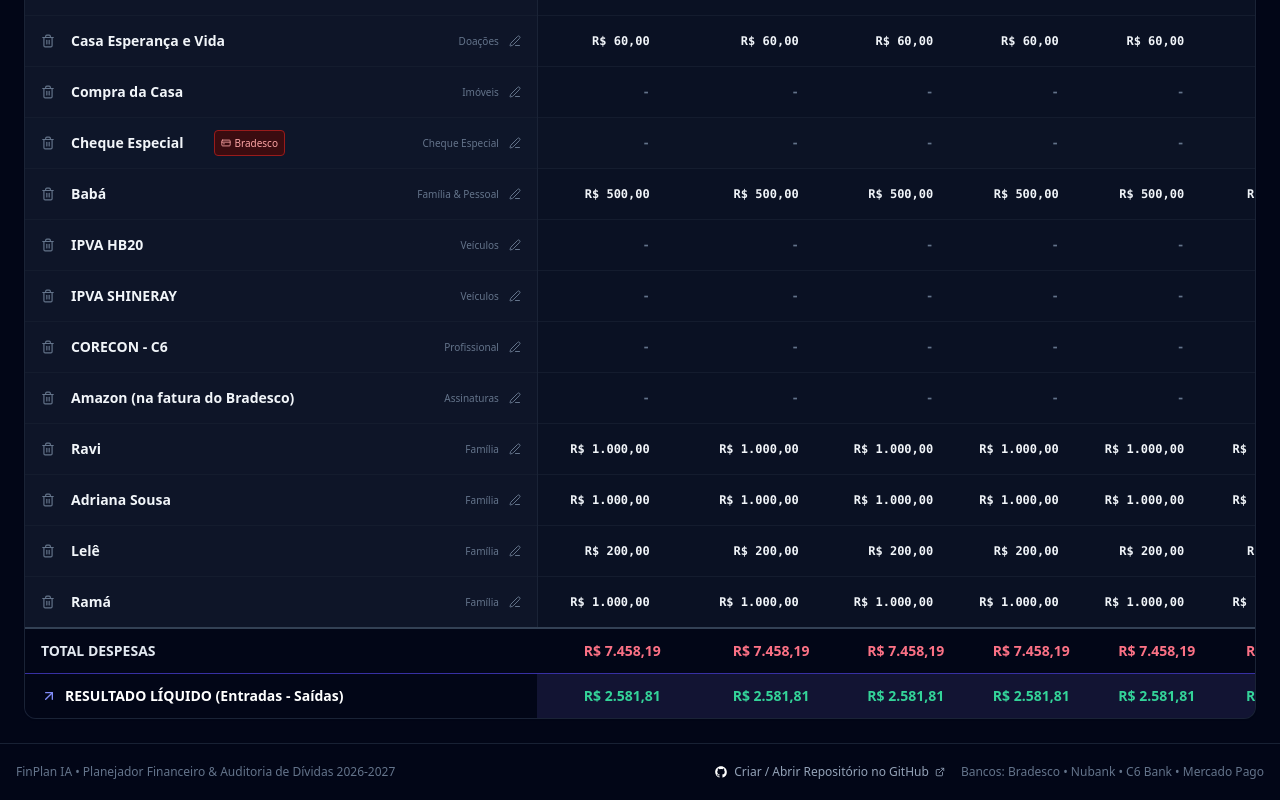
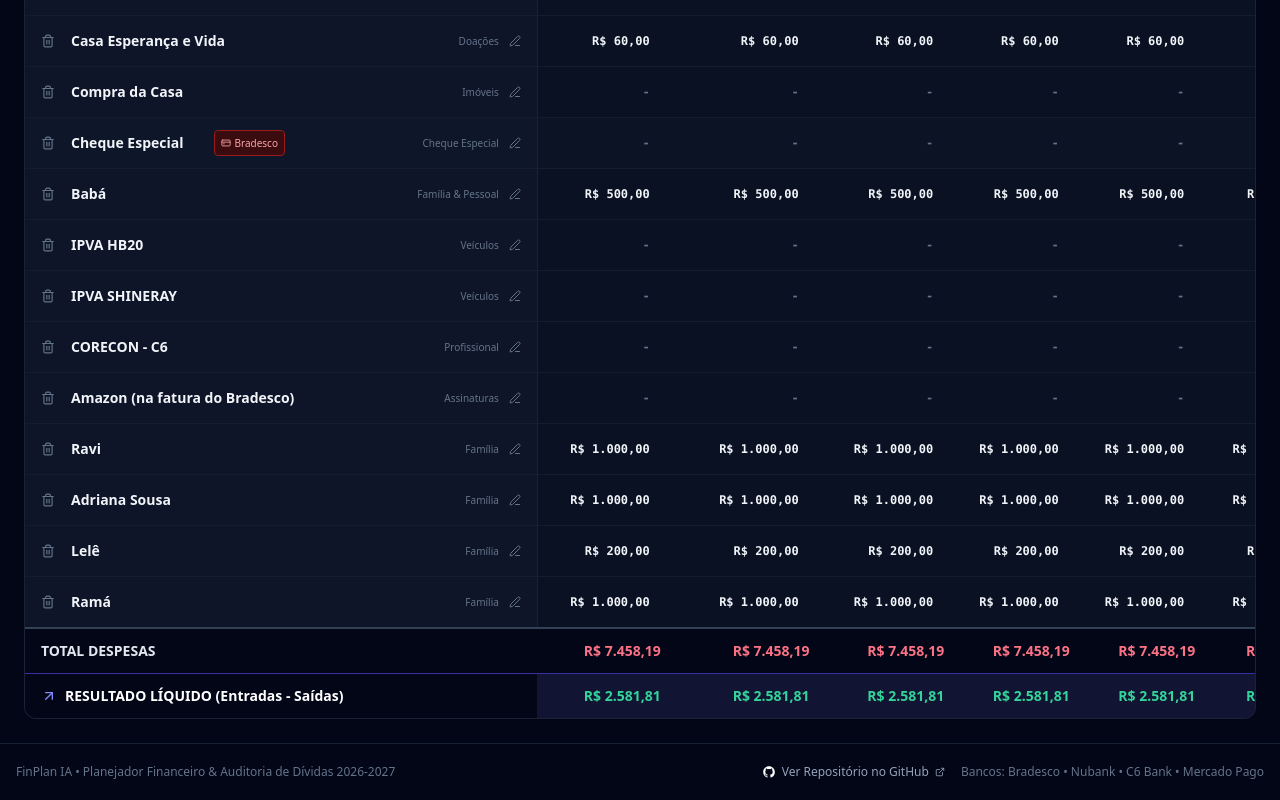
Before and after one commit to ramaandrade/finplan-ia, a React (Vite) app: page / in a window 1280 px wide. Shown: the part 1856-2656 px from the top of the page. Built offline with nearby package versions, Linux system fonts and the light colour scheme.

Commit message:
chore: link official repository https://github.com/ramaandrade/finplan-ia

```diff
--- a/src/App.jsx
+++ b/src/App.jsx
@@ -333,7 +333,7 @@ export default function App() {
           <p>FinPlan IA • Planejador Financeiro & Auditoria de Dívidas 2026-2027</p>
           <div className="flex items-center gap-4">
             <a
-              href="https://github.com/new"
+              href="https://github.com/ramaandrade/finplan-ia"
               target="_blank"
               rel="noreferrer"
               className="flex items-center gap-1.5 text-slate-400 hover:text-indigo-300 transition-colors"
@@ -341,7 +341,7 @@ export default function App() {
               <svg className="w-3.5 h-3.5 text-white fill-current" viewBox="0 0 24 24">
     <path fillRule="evenodd" clipRule="evenodd" d="M12 2C6.477 2 2 6.484 2 12.017c0 4.425 2.865 8.18 6.839 9.504.5.092.682-.217.682-.483 0-.237-.008-.868-.013-1.703-2.782.605-3.369-1.343-3.369-1.343-.454-1.158-1.11-1.466-1.11-1.466-.908-.62.069-.608.069-.608 1.003.07 1.53 1.032 1.53 1.032.892 1.53 2.341 1.088 2.91.832.092-.647.35-1.088.636-1.338-2.22-.253-4.555-1.113-4.555-4.951 0-1.093.39-1.988 1.029-2.688-.103-.253-.446-1.272.098-2.65 0 0 .84-.27 2.75 1.026A9.564 9.564 0 0112 6.844c.85.004 1.705.115 2.504.337 1.909-1.296 2.747-1.027 2.747-1.027.546 1.379.202 2.398.1 2.651.64.7 1.028 1.595 1.028 2.688 0 3.848-2.339 4.695-4.566 4.943.359.309.678.92.678 1.855 0 1.338-.012 2.419-.012 2.747 0 .268.18.58.688.482A10.019 10.019 0 0022 12.017C22 6.484 17.522 2 12 2z" />
   </svg>
-              <span>Criar / Abrir Repositório no GitHub</span>
+              <span>Ver Repositório no GitHub</span>
               <ExternalLink className="w-2.5 h-2.5" />
             </a>
             <p>Bancos: Bradesco • Nubank • C6 Bank • Mercado Pago</p>
--- a/src/components/Header.jsx
+++ b/src/components/Header.jsx
@@ -113,11 +113,11 @@ export default function Header({
             </button>
 
             <a
-              href="https://github.com/new"
+              href="https://github.com/ramaandrade/finplan-ia"
               target="_blank"
               rel="noreferrer"
               className="flex items-center gap-1.5 px-3 py-1.5 text-xs font-semibold rounded-xl bg-slate-800 hover:bg-slate-700 text-slate-200 border border-slate-700 transition-all shadow-sm hover:border-slate-500"
-              title="Criar ou Abrir Repositório no GitHub"
+              title="Abrir Repositório no GitHub"
             >
               <svg className="w-3.5 h-3.5 text-white fill-current" viewBox="0 0 24 24">
     <path fillRule="evenodd" clipRule="evenodd" d="M12 2C6.477 2 2 6.484 2 12.017c0 4.425 2.865 8.18 6.839 9.504.5.092.682-.217.682-.483 0-.237-.008-.868-.013-1.703-2.782.605-3.369-1.343-3.369-1.343-.454-1.158-1.11-1.466-1.11-1.466-.908-.62.069-.608.069-.608 1.003.07 1.53 1.032 1.53 1.032.892 1.53 2.341 1.088 2.91.832.092-.647.35-1.088.636-1.338-2.22-.253-4.555-1.113-4.555-4.951 0-1.093.39-1.988 1.029-2.688-.103-.253-.446-1.272.098-2.65 0 0 .84-.27 2.75 1.026A9.564 9.564 0 0112 6.844c.85.004 1.705.115 2.504.337 1.909-1.296 2.747-1.027 2.747-1.027.546 1.379.202 2.398.1 2.651.64.7 1.028 1.595 1.028 2.688 0 3.848-2.339 4.695-4.566 4.943.359.309.678.92.678 1.855 0 1.338-.012 2.419-.012 2.747 0 .268.18.58.688.482A10.019 10.019 0 0022 12.017C22 6.484 17.522 2 12 2z" />
```
